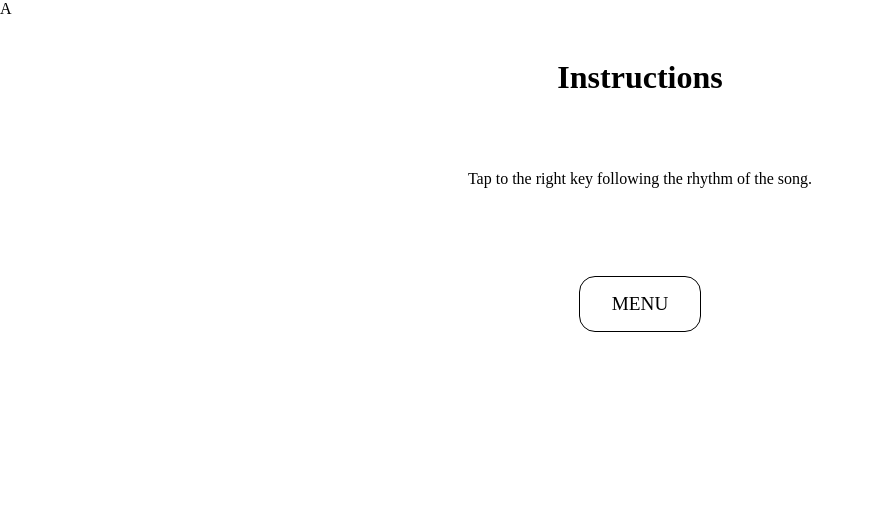
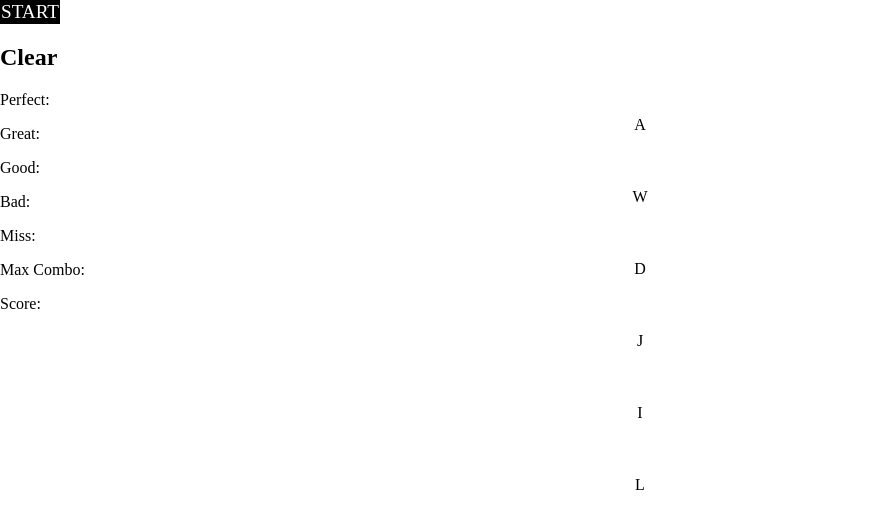
Before and after one commit to mtran36/491MiniGame, a plain HTML site: page index.html in a window 1280 px wide. Shown: the whole page, without its empty margins (0-874 px from the left). Drawn offline with Linux system fonts and the light colour scheme.

Commit message:
Latest update

```diff
--- a/index.html
+++ b/index.html
@@ -8,7 +8,7 @@
 	</head>
 	<body>
 		<main>
-			<div class="instructions">
+			<!--<div class="instructions">
 				<h1>Instructions</h1>
 				<p>
 					Tap to the right key following the rhythm of the song.
@@ -17,8 +17,11 @@
 				<div class="intro">
 					<a class="btn btn--intro btn--menu" href="#">Menu</a>
 				</div>
-			</div>
+			</div>-->
 			<div class="menu">
+				<div class="start">
+					<a class="btn btn--start btn--start" href="#">Start</a>
+				</div>
 			</div>
 			<div class="game">
 				<div class="key_container">
@@ -26,9 +29,58 @@
 						<div class="keypress keypress--black"></div>
 						<span>A</span>
 					</div>
+					<div class="key key--w key--black">
+						<div class="keypress keypress-black"></div>
+						<span>W</span>
+					</div>
+					<div class="key key--d key--black">
+						<div class="keypress keypress-black"></div>
+						<span>D</span>
+					</div>
+					<div class="key key--j key--black">
+						<div class="keypress keypress-black"></div>
+						<span>J</span>
+					</div>
+					<div class="key key--i key--black">
+						<div class="keypress keypress-black"></div>
+						<span>I</span>
+					</div>
+					<div class="key key--l key--black">
+						<div class="keypress keypress-black"></div>
+						<span>L</span>
+					</div>
 				</div>
 			</div>
-			<div class="result">
+			<div class="scoreBoard">
+				<h2 class="score_header">Clear</h2>
+				<div class="score_accuracy perfect">
+					<p class="accuracy_header">Perfect: </p>
+					<p class="accuracy_count perfect_total"></p>
+				</div>
+				<div class="score_accuracy great">
+					<p class="accuracy_header">Great: </p>
+					<p class="accuracy_count great_total"></p>
+				</div>
+				<div class="score_accuracy good">
+					<p class="accuracy_header">Good: </p>
+					<p class="accuracy_count good_total"></p>
+				</div>
+				<div class="score_accuracy bad">
+					<p class="accuracy_header">Bad: </p>
+					<p class="accuracy_count bed_total"></p>
+				</div>
+				<div class="score_accuracy miss">
+					<p class="accuracy_header">Miss: </p>
+					<p class="accuracy_count miss_total"></p>
+				</div>
+				<div class="score_accuracy combo">
+					<p class="accuracy_header">Max Combo: </p>
+					<p class="accuracy_count combo_total"></p>
+				</div>
+				<div class="score_accuracy score">
+					<p class="accuracy_header">Score: </p>
+					<p class="accuracy_count score_total"></p>
+				</div>
 			</div>
 		</main>
 		<script src="main.js"></script>
--- a/main.js
+++ b/main.js
@@ -0,0 +1,33 @@
+var isPlaying = false;
+var speed = 0;
+var combo = 0;
+var maxCombo = 0;
+var score = 0;
+
+var keyPress = {
+    a: false,
+    w: false,
+    d: false,
+    j: false,
+    i: false,
+    l: false
+};
+
+var keyHits = {
+    perfect: 2,
+    great: 1,
+    good: 0.5,
+    bad: 0.1,
+    miss: 0,
+    combo: 1.10
+}
+
+var menuButton = function () {
+    var menuButton = document.querySelector('.btn--start');
+    menuButton.addEventListener('click', function () {
+        document.querySelector('.instructions').style.opacity = 0;
+        canvas = document.getElementById('canvas'),
+        ctx = canvas.getContext('2d'),
+        document.querySelector('.menu').classList.add(show);
+    })
+}
--- a/style.css
+++ b/style.css
@@ -3,7 +3,30 @@ html, body {
     padding: 0;
 }
 
+:root {
+    --background: linear-gradient(to top, rgba(54, 239, 255), rgb(30, 246, 255));
+    --perfect: rgb(135, 0, 255);
+    --great: rgb(255, 0, 219);
+    --good: rgb(0, 62, 255);
+    --bad: rgb(255, 0, 0);
+    --miss: rgb(128, 128, 128);
+    --maxcombo: rgb(245, 255, 0);
+    --score: rgb(109, 0, 255);
+}
+
 .instructions {
+    position: absolute;
+    opacity: 1;
+    width: 100%;
+    text-align: center;
+    padding: 20px 0;
+    margin: 0 auto;
+    display: inline-block;
+    text-align: center;
+    white-space: pre-line;
+}
+
+.game {
     position: absolute;
     width: 100%;
     text-align: center;
```
